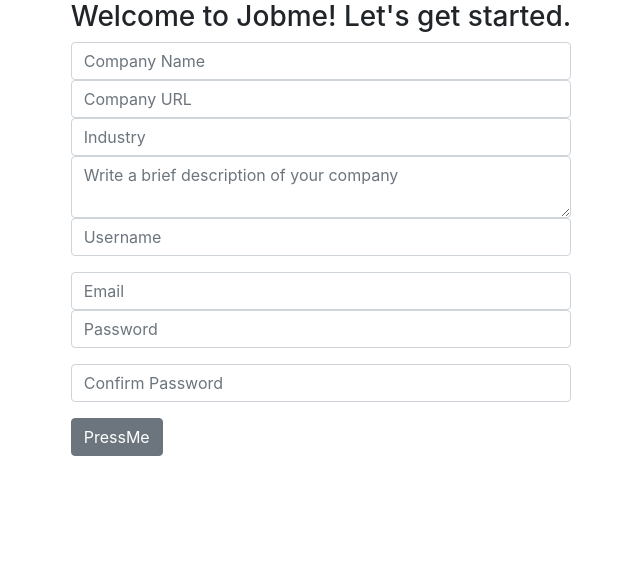
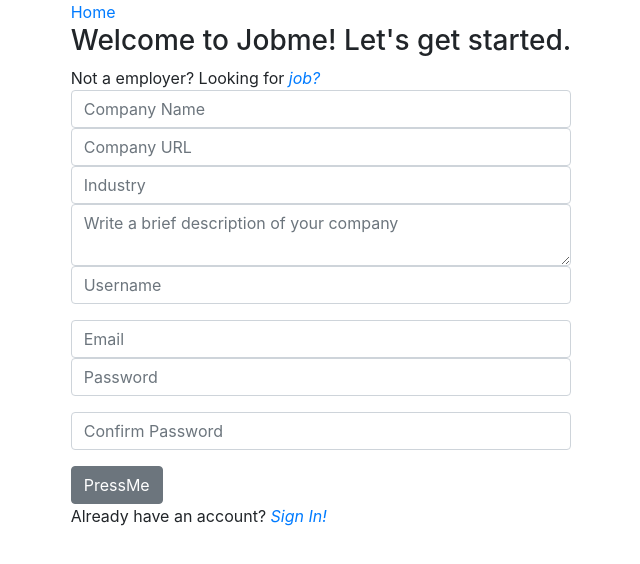
Before and after one commit to BloomTech-Labs/CS8-jobme, a React (Create React App) app in the folder client/: page /employer/signup in a window 1280 px wide. Shown: the top 564 px of the page, without its empty margins (319-959 px from the left). Built offline with nearby package versions, Linux system fonts and the light colour scheme; no server answers; what react-stripe-elements would draw is missing.

Commit message:
User can go from sign in to landing, if user clicked on wrong form able to go click the right link to save a click

```diff
--- a/client/src/components/employer/EmployerRegister.js
+++ b/client/src/components/employer/EmployerRegister.js
@@ -121,7 +121,9 @@
   render() {
     return (
       <div>
+        <a href="/">Home</a>
         <h3>Welcome to Jobme! Let's get started.</h3>
+        <div>Not a employer? Looking for <a href="/jobseeker/signup"><i>job?</i></a></div>
         <Form onSubmit={this.submitHandler.bind(this)}>
           <Input type='text' name='companyName' placeholder="Company Name" onChange={this.handleChange.bind(this)}/>
           <Input type='text' name='companyUrl' placeholder="Company URL" onChange={this.handleChange.bind(this)}/>
@@ -135,6 +137,7 @@
           <Input type='password' name='confirmPassword' placeholder="Confirm Password" onChange={this.handleChange.bind(this)}/>
           <p>{this.state.passwordMatch ? '' : 'Passwords do not match.'}</p>
           <Button type="submit">PressMe</Button>
+          <div>Already have an account? <a href="/login"><i>Sign In!</i> </a></div>
         </Form>
       </div>
     );
--- a/client/src/components/seeker/SeekerBilling.js
+++ b/client/src/components/seeker/SeekerBilling.js
@@ -2,7 +2,6 @@
 import SplitForm  from './SplitForm';
 import {StripeProvider} from 'react-stripe-elements';
 import { Elements } from  'react-stripe-elements';
-import { StyledBilling } from '../styles/billingStyle';
 
 
 class SeekerBilling extends Component {
--- a/client/src/components/seeker/SeekerRegister.js
+++ b/client/src/components/seeker/SeekerRegister.js
@@ -120,7 +120,9 @@
     render() {
         return (
             <div>
+                <a href='/'>Home</a>
                 <h3>Apply for jobs</h3>
+                <div>Not a job seeker? Looking to <a href="/employer/signup"><i>hire?</i></a></div>
 
                 <Form onSubmit={this.submitHandler.bind(this)}>
                     <Input type='text' name='firstName' placeholder="First Name" onChange={this.handleChange.bind(this)}/>
@@ -134,6 +136,8 @@
                     <Input type='password' name='confirmPassword' placeholder="Confirm Password" onChange={this.handleChange.bind(this)}/>
                     <p>{this.state.passwordMatch ? '' : 'Passwords do not match.'}</p>
                     <Button type="submit">PressMe</Button>
+                    <div>Already have an account? <a href="/login"><i>Sign In!</i> </a></div>
+
                 </Form>
 
             </div>
--- a/client/src/containers/Login.js
+++ b/client/src/containers/Login.js
@@ -3,6 +3,7 @@
 
 const Login = () => {
   return <div>
+      <a href="/">Home</a>
       <h1>Employer Login: </h1>
       <EmployerLogin />
       <h1>Seeker Login: </h1>
```
